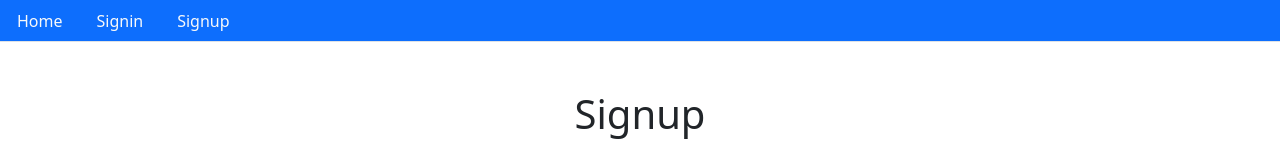
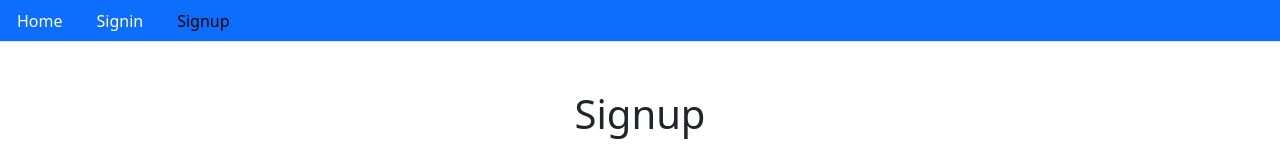
Before and after one commit to CHERUKUBHAVANA/MERN_BasicProject, a React (Create React App) app in the folder client/: page /signup in a window 1280 px wide. Shown: the top 160 px of the page. Built offline with nearby package versions, Linux system fonts and the light colour scheme.

Commit message:
active link highlighting enabled

```diff
--- a/client/package.json
+++ b/client/package.json
@@ -8,6 +8,7 @@
     "@testing-library/user-event": "^13.5.0",
     "axios": "^1.6.2",
     "crypto": "^1.0.1",
+    "js-cookie": "^3.0.5",
     "jsonwebtoken": "^9.0.2",
     "jwt-decode": "^4.0.0",
     "node-polyfill-webpack-plugin": "^2.0.1",
@@ -15,6 +16,7 @@
     "react": "^18.2.0",
     "react-dom": "^18.2.0",
     "react-error-overlay": "^6.0.9",
+    "react-router": "^6.20.0",
     "react-router-dom": "^6.20.0",
     "react-scripts": "^5.0.1",
     "react-toastify": "^9.1.3",
--- a/client/src/core/Layout.js
+++ b/client/src/core/Layout.js
@@ -1,28 +1,33 @@
 import React, {Fragment} from 'react'
 import {Link} from 'react-router-dom'
-const Layout = ({children}) =>{
-    // const isActive = (path) =>{
-    //     if(match.path === path){
-    //         return {color: 'black'}
-    //     }
-    //     else{
-    //         return {color: 'white'}
-    //     }
-    // }
+import withRouter from './WithRouter'
+const Layout = ({children, router}) =>{
+    const {location, navigate, params} = router
+
+    const pathname = location.pathname
+
+    const isActive = (path) => {
+        if(path===pathname){
+            return {color: "black"}
+        }
+        else{
+            return {color: "white"}
+        }
+    }
     const nav = () => {
         return (<ul className='nav nav-tabs bg-primary'>
             <li className='nav-item'>
-                <Link to='/' className='text-light nav-link' >
+                <Link to='/' className=' nav-link' style={isActive('/')}>
                     Home
                 </Link>
             </li>
             <li className='nav-item'>
-                <Link to='/signin' className='text-light nav-link' >
+                <Link to='/signin' className=' nav-link' style={isActive('/signin')}>
                     Signin
                 </Link>
             </li>
             <li className='nav-item'>
-                <Link to='/signup' className='text-light nav-link' >
+                <Link to='/signup' className=' nav-link' style={isActive('/signup')}>
                     Signup
                 </Link>
             </li>
@@ -38,4 +43,4 @@ const Layout = ({children}) =>{
         </Fragment>
     )
 }
-export default Layout;
+export default withRouter(Layout);
--- /dev/null
+++ b/client/src/core/WithRouter.js
@@ -0,0 +1,22 @@
+import {
+    useLocation,
+    useNavigate,
+    useParams
+  } from "react-router-dom";
+
+  function withRouter(Component) {
+    function ComponentWithRouterProp(props) {
+      let location = useLocation();
+      let navigate = useNavigate();
+      let params = useParams();
+      return (
+        <Component
+          {...props}
+          router={{ location, navigate, params }}
+        />
+      );
+    }
+
+    return ComponentWithRouterProp;
+  }
+  export default withRouter
```
Also changed, not shown: client/src/auth-components/helpers.js (added), 1 other file (tests, documents, lock files or other folders).
